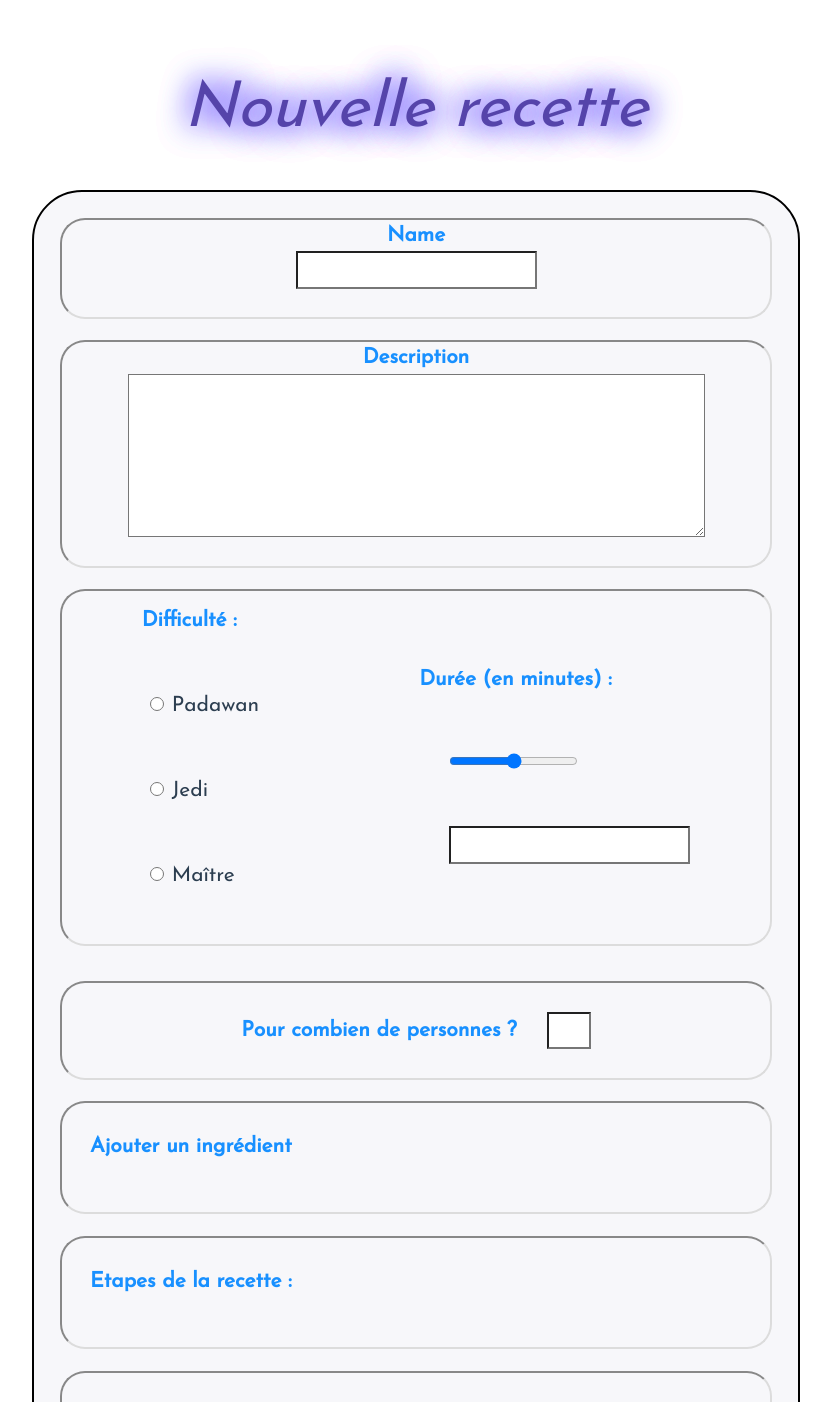
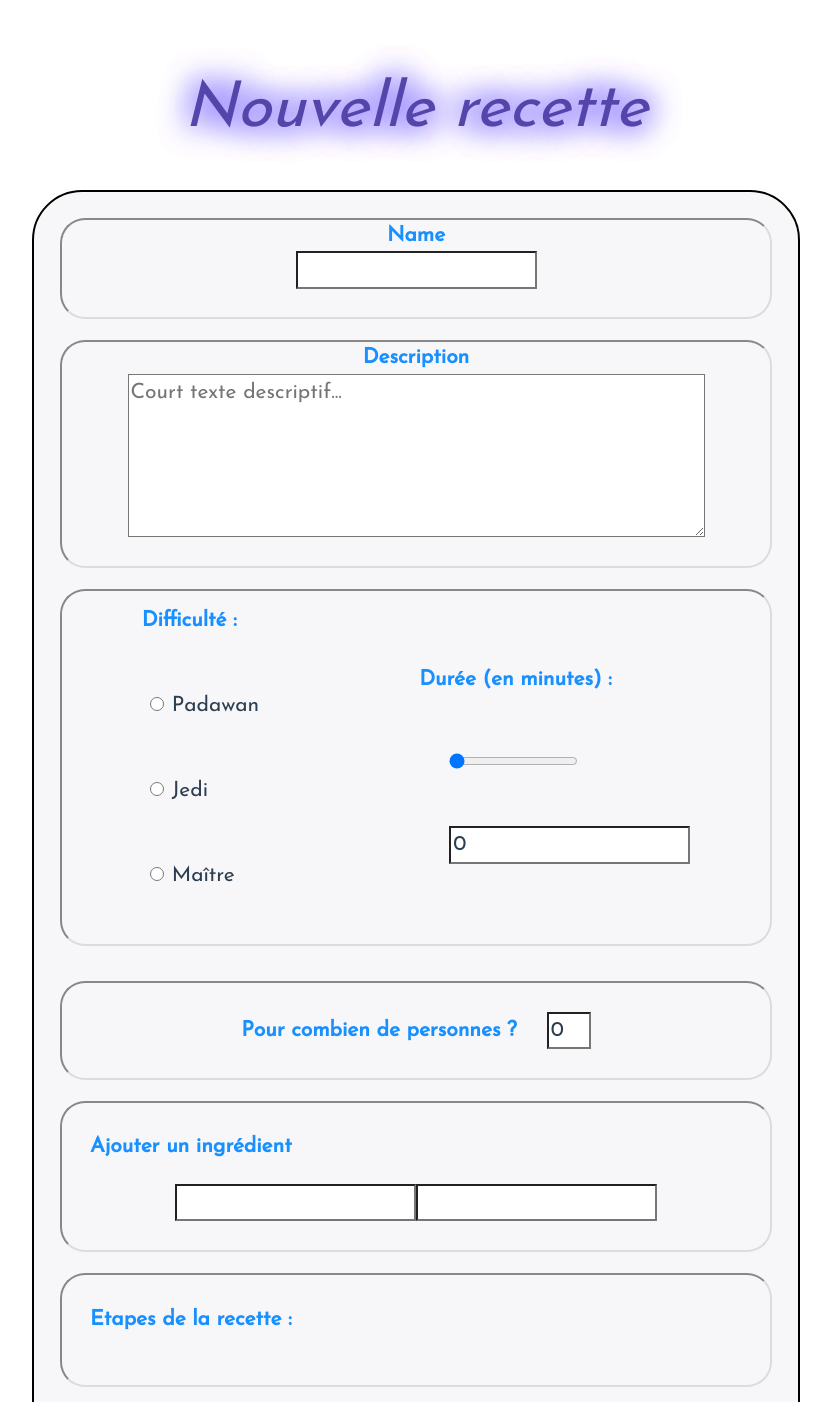
Before and after one commit to sebastienfernandez/cantina, a Vue app: page /edit in a window 1280 px wide. Shown: the top 1402 px of the page, without its empty margins (224-1055 px from the left). Built offline with nearby package versions, Linux system fonts and the light colour scheme.

Commit message:
fonctionnalité de l'ajout qui marche

```diff
--- a/src/views/Edit.vue
+++ b/src/views/Edit.vue
@@ -7,16 +7,15 @@
 
     <form
       id="form"
-      @submit="checkForm"
+      @submit.prevent="checkForm"
     >
 
   <p class="labelInputRow">
     <label for="name" class="blueTitle">Name</label>
     <input
       id="name"
-      v-model="name"
+      v-model="newRecipe.titre"
       type="text"
-      name="name"
       maxlength="30"
     >
   </p>
@@ -26,11 +25,11 @@
     <textarea
       name="description"
       id="description"
-      v-model="description"
+      v-model="newRecipe.description"
       cols="50"
       rows="5"
       maxlength="150"
-      aria-placeholder="Court texte descriptif..."
+      placeholder="Court texte descriptif..."
     >
 
     </textarea>
@@ -41,17 +40,17 @@
     <span class="difficutySelect">
         <p class="blueTitle">Difficulté :</p><br />
         <p>
-          <input type="radio" v-model="difficulty" name="difficulty" value="padawan" id="padawan" checked />
+          <input type="radio" v-model="newRecipe.niveau" value="padawan" id="padawan" checked />
           <label for="padawan">Padawan</label>
         </p>
         <br />
         <p>
-          <input type="radio" v-model="difficulty" name="difficulty" value="jedi" id="jedi" />
+          <input type="radio" v-model="newRecipe.niveau" value="jedi" id="jedi" />
           <label for="jedi">Jedi</label>
         </p>
         <br />
         <p>
-          <input type="radio" v-model="difficulty" name="difficulty" value="master" id="master" />
+          <input type="radio" v-model="newRecipe.niveau" value="maitre" id="master" />
           <label for="master">Maître</label>
         </p>
         <br />
@@ -59,14 +58,14 @@
 
     <p class="inputsTime">
       <label for="time" class="blueTitle">Durée (en minutes) :</label>
-      <input type="range" min="0" max="120" v-model="timeValue" step="1" id="timeValue" name="timeValue" />
-      <input type="number" v-model="timeValue"/>
+      <input type="range" min="0" max="120" v-model.number="newRecipe.tempsPreparation" step="1" />
+      <input type="number" v-model.number="newRecipe.tempsPreparation"/>
     </p>
   </div>
 
    <p class="inputsPersons">
      <label for="persons" class="blueTitle">Pour combien de personnes ?</label>
-     <input type="number" id="persons" name="persons" v-model="persons" min="1" max="8" step="1" />
+     <input type="number" id="persons" v-model.number="newRecipe.personnes" min="1" max="8" step="1" />
    </p>
 
   <div class="infosAdd">
@@ -75,16 +74,10 @@
      <a-icon type="plus-circle" class="buttonAdd" v-on:click="addIngredient"/>
     </p>
       <!-- liste des ingredients -->
-      <div v-for="ingredient in ingredientList" class="ingredientInterface">
-        <input name="qty" type="number" min="1" max="1000" v-model="number"/>
-        <select name="mesure" id="mesure" v-model="mesure">
-            <option value="cl">cl</option>
-            <option value="mg">mg</option>
-            <option value="g">g</option>
-            <option value=" "> </option>
-        </select>
-        <input name="nameIngredient" type="text" maxlength="30" v-model="nameIngredient"/>
-        <a-icon type="close-square" class="closeButton" v-on:click="deleteIngredient" />
+      <div v-for="(ingredient, index) in newRecipe.ingredients" class="ingredientInterface" :key="index">
+        <input name="qty" type="text" min="1" max="1000" v-model="ingredient[0]"/>
+        <input name="nameIngredient" type="text" maxlength="30" v-model="ingredient[1]"/>
+        <a-icon type="close-square" class="closeButton" @click.prevent="deleteIngredient(index)" />
     </div>
 
   </div>
@@ -94,11 +87,11 @@
      <a-icon type="plus-circle" class="buttonAdd" v-on:click="addStep"/>
     </p>
       <!-- liste des etapes -->
-      <div v-for="step in stepList" class="stepInterface">
-        <textarea name="step" rows="3" cols="45">
+      <div v-for="(step, index) in newRecipe.etapes" class="stepInterface" :key="index">
+        <textarea name="step" rows="3" cols="45" v-model="newRecipe.etapes[index]">
 
         </textarea>
-        <a-icon type="close-square" class="closeButton" v-on:click="deleteStep"/>
+        <a-icon type="close-square" class="closeButton"  @click.prevent="deleteStep(index)"/>
     </div>
   <div>
 
@@ -108,7 +101,7 @@
   <div class="editFooter">
     <p class="imgRecipe">
       <label for="srcImg" class="blueTitle">Source de votre photo de recette</label>
-      <input type="url" placeholder="http://..." name="srcImg" id="srcImg" v-model="srcImg"/>
+      <input type="url" placeholder="http://..." name="srcImg" id="srcImg" v-model="newRecipe.photo"/>
     </p>
     <div class="buttonsFooter">
       <!-- validation du formulaire -->
@@ -133,6 +126,18 @@
   import { Component, Vue, } from 'vue-property-decorator';
   import axios from 'axios'
 
+  interface objectRecipe {
+      id: any,
+      titre: string,
+      description: string,
+      niveau: string,
+      personnes: number,
+      tempsPreparation: number,
+      ingredients: string[][],
+      etapes: string[],
+      photo?: string
+  }
+
   @Component({})
 
   export default class Edit extends Vue {
@@ -143,95 +148,101 @@
     editTitle: string = 'Modification de la recette'
 
     errors: string[] = []
-    ingredientList: any[] = []
-    stepList: any[] = []
-    name: any = null
-    description: any = null
-    difficulty: any = null
-    timeValue: any = null
-    persons: any = null
-    srcImg: any = null
-    newRecipe: any = []
+
+    newRecipe: objectRecipe = {
+      id: null,
+      ingredients: [[]],
+      etapes: [],
+      titre: "",
+      description:  "",
+      niveau: "",
+      tempsPreparation: 0,
+      personnes: 0,
+      photo: ""
+    }
+
+
 
 
 
 
     testFunc() : void {
-      this.newRecipe.push(this.name, this.description, this.difficulty, Number(this.timeValue), Number(this.persons))
+      /*this.newRecipe.titre = this.titre
+      this.newRecipe.description = this.description
+      this.newRecipe.niveau = this.difficulty
+      this.newRecipe.personnes = Number(this.persons)
+      this.newRecipe.tempsPreparation = Number(this.timeValue)
+      this.newRecipe.ingredients = this.ingredientList
+      this.newRecipe.etapes = this.stepList
+      this.newRecipe.photo = this.srcImg*/
       console.log(this.newRecipe)
     }
 
-    addIngredient() : void {
-      this.ingredientList.push(["" ,"", ""])
+    /** Ajoute un tableau (ingredient) au tableau (liste des ingredients) */
+
+    addIngredient(index: number) : void {
+      this.newRecipe.ingredients.push(["", ""])
 
     }
 
-    deleteIngredient() : void {
+    /** supprime l'element du tableau ingredientList avec l'index voulu */
 
+    deleteIngredient(index: number) : void {
+      this.newRecipe.ingredients.splice(index, 1)
     }
 
+    /** Ajoute un tableau (etape) au tableau (liste des etapes) */
+
     addStep() : void {
-      this.stepList.push(["", ""])
+      this.newRecipe.etapes.push("")
     }
 
-    deleteStep() : void {
+    /** supprime l'element du tableau stepList avec l'index voulu */
 
+    deleteStep(index: number) : void {
+      this.newRecipe.etapes.splice(index, 1)
     }
 
-    checkForm(e?: any) : any {
+    checkForm() : any {
 
       this.errors = [];
 
-      if (!this.name) {
+      if (!this.newRecipe.titre) {
         this.errors.push('Nom de la recette requis');
       }
 
-      if (!this.description) {
+      if (!this.newRecipe.description) {
         this.errors.push('Description de la requette requise');
       }
-      if (!this.difficulty) {
+      if (!this.newRecipe.niveau) {
         this.errors.push('Difficulté de la recette requise');
       }
-      if (!this.timeValue || this.timeValue < 0 || (isFinite(this.timeValue) == true)) {
+      if (!this.newRecipe.tempsPreparation || this.newRecipe.tempsPreparation < 0 || (!isFinite(this.newRecipe.tempsPreparation) )) {
         this.errors.push('Temps de préparation requis, celui-ci doit être entier et positif');
       }
-      if (!this.persons || this.persons < 0 || (isFinite(this.persons) == true)) {
+      if (!this.newRecipe.personnes || this.newRecipe.personnes < 0 || (!isFinite(this.newRecipe.personnes))) {
         this.errors.push('Nombre de personne(s) requis, celui-ci doit être entier et positif');
       }
 
-      /*if(this.stepList.length === 0) {
+      if(this.newRecipe.etapes.length === 0) {
         this.errors.push('La recette doit suivre au moins une étape')
       }
 
-      if(this.ingrediantList.length === 0) {
+      if(this.newRecipe.ingredients.length === 0) {
         this.errors.push('La recette doit contenir au moins une recette')
       }
 
-      if (!this.errors.length && this.stepList.length > 0 && this.ingrediantList.length > 0 ) {
-        return true;
-      }*/
+      if (!this.errors.length && this.newRecipe.etapes.length > 0 && this.newRecipe.ingredients.length > 0 ) {
+        axios
+        .post('http://localhost:9000/api/recipes/', this.newRecipe)
+        .then(response => (console.log(response)))
+        .catch(error => {
+          console.log(error)
+      })
+      }
 
 
 
-      e.preventDefault();
-      console.log('rrrr')
-
-      /*axios
-        .post('http://localhost:9000/api/recipes')
-        .then(response => (console.log(response), alert("Nouvelle recette crée")))
-                .catch(error => {
-                    console.log(error)
-                })
-
-      axios({
-        method: 'post',
-        url: 'http://localhost:9000/api/recipes',
-        data: this.newRecipe
-      })
-      .then(response => (console.log(response)))
-      .catch(error => {
-        console.log(error)
-      })*/
 
     }
 
```
